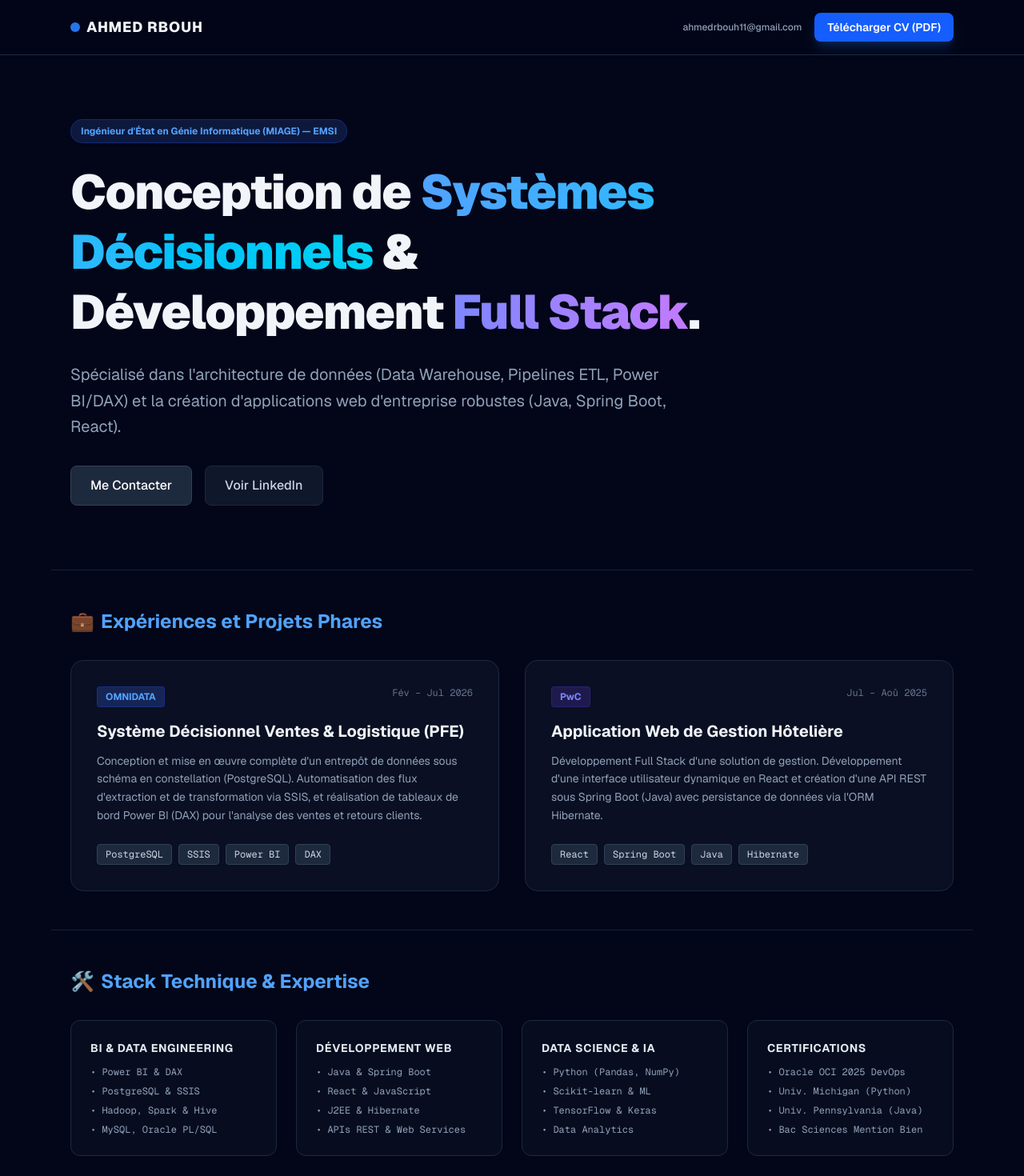
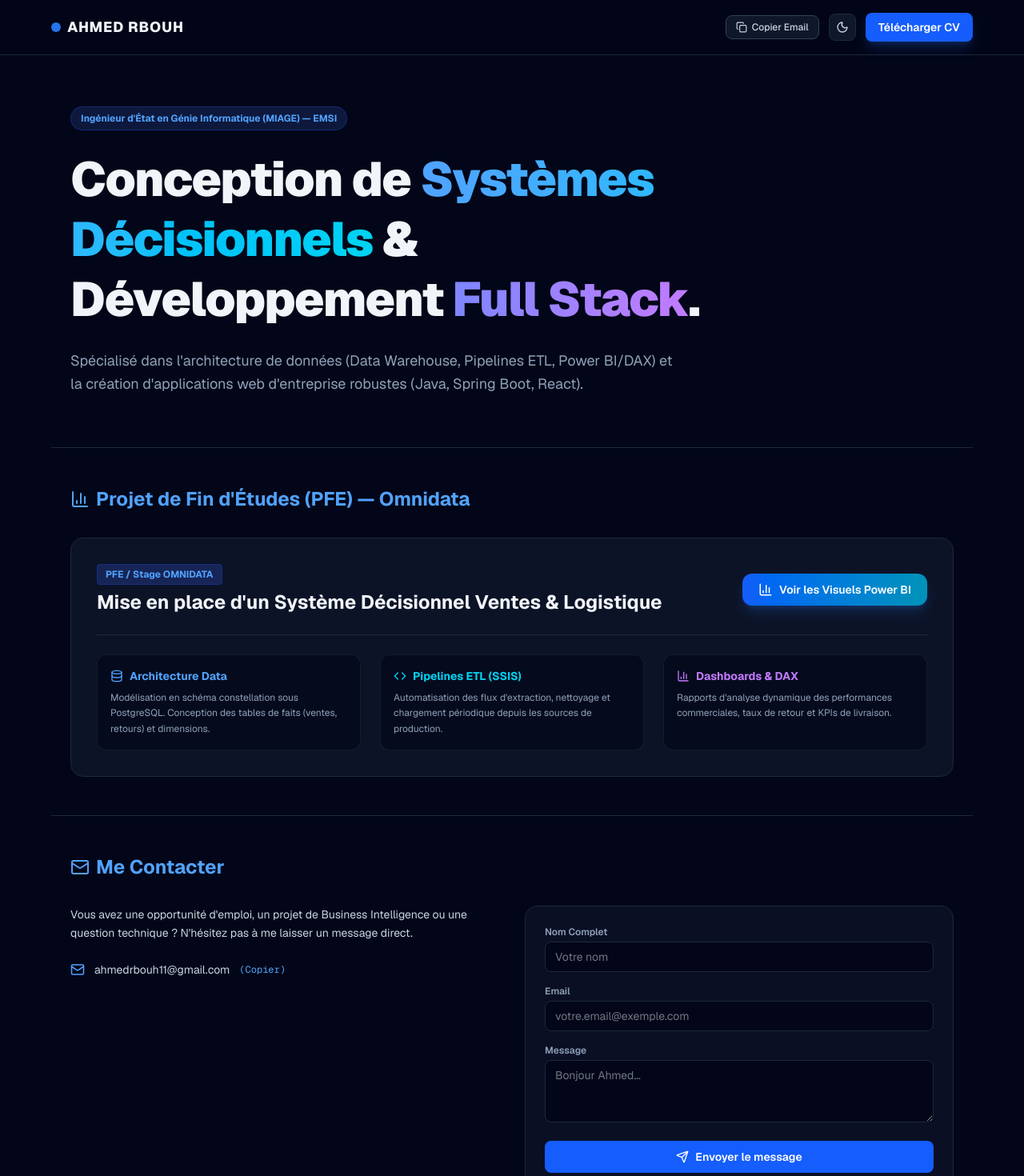
Before and after one commit to ahmedrbb/landing-page-ahmed, a Next.js app: page / in a window 1280 px wide. Shown: the top 1470 px of the page at 80% size. Built offline with nearby package versions, Linux system fonts and the light colour scheme.

Commit message:
Fix: Remove Linkedin import and update page design

```diff
--- a/app/page.tsx
+++ b/app/page.tsx
@@ -1,169 +1,250 @@
-import React from 'react';
+'use client';
+
+import React, { useState } from 'react';
+import { useTheme } from 'next-themes';
+import {
+  Sun, Moon, Copy, Check, ExternalLink, Mail,
+  BarChart3, Database, Code, CheckCircle, FileText, Send
+} from 'lucide-react';
 
 export default function Home() {
+  const { theme, setTheme } = useTheme();
+  const [copied, setCopied] = useState(false);
+  const [showPowerBIModal, setShowPowerBIModal] = useState(false);
+
+  // Fonction pour copier l'email
+  const handleCopyEmail = () => {
+    navigator.clipboard.writeText('ahmedrbouh11@gmail.com');
+    setCopied(true);
+    setTimeout(() => setCopied(false), 2000);
+  };
+
   return (
-    <div className="min-h-screen bg-slate-950 text-slate-100 font-sans selection:bg-blue-500 selection:text-white">
+    <div className="min-h-screen bg-slate-950 dark:bg-slate-950 text-slate-100 dark:text-slate-100 transition-colors duration-300 font-sans">
+
       {/* 1. Header / Navbar */}
-      <header className="sticky top-0 z-50 backdrop-blur-md bg-slate-950/80 border-b border-slate-800">
-        <div className="max-w-6xl mx-auto px-6 py-4 flex justify-between items-center">
+      <header className="sticky top-0 z-50 backdrop-blur-md bg-slate-950/80 border-b border-slate-800 px-6 py-4">
+        <div className="max-w-6xl mx-auto flex justify-between items-center">
           <div className="flex items-center gap-2">
             <div className="w-3 h-3 rounded-full bg-blue-500 animate-pulse"></div>
             <span className="font-extrabold tracking-wider text-slate-100 text-lg">AHMED RBOUH</span>
           </div>
-          <div className="flex items-center gap-4">
-            <a
-              href="mailto:ahmedrbouh11@gmail.com"
-              className="hidden sm:inline-block text-xs font-medium text-slate-400 hover:text-white transition"
+
+          <div className="flex items-center gap-3">
+            {/* Bouton Copier Email */}
+            <button
+              onClick={handleCopyEmail}
+              className="flex items-center gap-1.5 bg-slate-900 hover:bg-slate-800 border border-slate-700 px-3 py-1.5 rounded-lg text-xs font-medium text-slate-300 transition"
+              title="Copier l'email"
             >
-              ahmedrbouh11@gmail.com
-            </a>
+              {copied ? <Check size={14} className="text-green-400" /> : <Copy size={14} />}
+              <span>{copied ? 'Copié !' : 'Copier Email'}</span>
+            </button>
+
+            {/* Theme Switcher */}
+            <button
+              onClick={() => setTheme(theme === 'dark' ? 'light' : 'dark')}
+              className="p-2 rounded-lg bg-slate-900 border border-slate-800 text-slate-300 hover:text-white transition"
+              aria-label="Changer le thème"
+            >
+              {theme === 'dark' ? <Sun size={16} /> : <Moon size={16} />}
+            </button>
+
+            {/* Télécharger CV */}
             <a
               href="/CV_AHMED_RBOUH.pdf"
               download
               className="bg-blue-600 hover:bg-blue-500 text-white px-4 py-2 rounded-lg text-xs md:text-sm font-semibold transition shadow-lg shadow-blue-500/20"
             >
-              Télécharger CV (PDF)
+              Télécharger CV
             </a>
           </div>
         </div>
       </header>
 
       {/* 2. Hero Section */}
-      <section className="max-w-6xl mx-auto px-6 py-20 text-left">
+      <section className="max-w-6xl mx-auto px-6 py-16 text-left">
         <div className="inline-block bg-blue-950/60 border border-blue-800/50 text-blue-400 text-xs font-bold px-3 py-1.5 rounded-full mb-6">
           Ingénieur d'État en Génie Informatique (MIAGE) — EMSI
         </div>
         <h1 className="text-4xl sm:text-6xl font-black tracking-tight text-slate-100 leading-tight max-w-4xl">
           Conception de <span className="text-transparent bg-clip-text bg-gradient-to-r from-blue-400 to-cyan-400">Systèmes Décisionnels</span> & Développement <span className="text-transparent bg-clip-text bg-gradient-to-r from-indigo-400 to-purple-400">Full Stack</span>.
         </h1>
-        <p className="mt-6 text-slate-400 text-lg sm:text-xl max-w-3xl leading-relaxed">
+        <p className="mt-6 text-slate-400 text-lg max-w-3xl leading-relaxed">
           Spécialisé dans l'architecture de données (Data Warehouse, Pipelines ETL, Power BI/DAX) et la création d'applications web d'entreprise robustes (Java, Spring Boot, React).
         </p>
-        <div className="mt-8 flex flex-wrap gap-4">
-          <a
-            href="mailto:ahmedrbouh11@gmail.com"
-            className="bg-slate-800 hover:bg-slate-700 text-white px-6 py-3 rounded-lg font-medium border border-slate-700 transition"
-          >
-            Me Contacter
-          </a>
-          <a
-            href="https://linkedin.com"
-            target="_blank"
-            rel="noopener noreferrer"
-            className="bg-slate-900 hover:bg-slate-800 text-slate-300 px-6 py-3 rounded-lg font-medium border border-slate-800 transition"
-          >
-            Voir LinkedIn
-          </a>
-        </div>
       </section>
 
-      {/* 3. Projets & Expériences */}
-      <section className="max-w-6xl mx-auto px-6 py-12 border-t border-slate-800/80">
+      {/* 3. Focus PFE & Visuels Power BI */}
+      <section className="max-w-6xl mx-auto px-6 py-12 border-t border-slate-800">
         <h2 className="text-2xl font-bold mb-8 text-blue-400 flex items-center gap-2">
-          <span>💼</span> Expériences et Projets Phares
+          <BarChart3 size={24} /> Projet de Fin d'Études (PFE) — Omnidata
         </h2>
 
-        <div className="grid md:grid-cols-2 gap-8">
+        <div className="bg-slate-900/80 rounded-2xl border border-slate-800 p-8 space-y-6">
+          <div className="flex flex-col md:flex-row justify-between items-start md:items-center gap-4 border-b border-slate-800 pb-6">
+            <div>
+              <span className="text-xs font-bold text-blue-400 bg-blue-950 px-2.5 py-1 rounded border border-blue-800/40">PFE / Stage OMNIDATA</span>
+              <h3 className="text-2xl font-bold text-slate-100 mt-2">Mise en place d'un Système Décisionnel Ventes & Logistique</h3>
+            </div>
 
-          {/* Projet 1: Omnidata */}
-          <div className="bg-slate-900/60 p-8 rounded-2xl border border-slate-800 hover:border-blue-500/40 transition duration-300 flex flex-col justify-between">
-            <div>
-              <div className="flex justify-between items-start mb-4">
-                <span className="text-xs font-bold text-blue-400 bg-blue-950 px-2.5 py-1 rounded border border-blue-800/40">OMNIDATA</span>
-                <span className="text-xs text-slate-500 font-mono">Fév – Jul 2026</span>
-              </div>
-              <h3 className="text-xl font-bold text-slate-100 mb-3">Système Décisionnel Ventes & Logistique (PFE)</h3>
-              <p className="text-slate-400 text-sm leading-relaxed mb-6">
-                Conception et mise en œuvre complète d'un entrepôt de données sous schéma en constellation (PostgreSQL). Automatisation des flux d'extraction et de transformation via SSIS, et réalisation de tableaux de bord Power BI (DAX) pour l'analyse des ventes et retours clients.
+            {/* Bouton pour voir les visuels Power BI */}
+            <button
+              onClick={() => setShowPowerBIModal(true)}
+              className="flex items-center gap-2 bg-gradient-to-r from-blue-600 to-cyan-600 hover:from-blue-500 hover:to-cyan-500 text-white px-5 py-2.5 rounded-xl text-sm font-semibold transition shadow-lg shadow-blue-500/20"
+            >
+              <BarChart3 size={18} />
+              <span>Voir les Visuels Power BI</span>
+            </button>
+          </div>
+
+          <div className="grid md:grid-cols-3 gap-6 text-sm text-slate-300">
+            <div className="bg-slate-950/60 p-4 rounded-xl border border-slate-800/60">
+              <h4 className="font-bold text-blue-400 mb-2 flex items-center gap-2">
+                <Database size={16} /> Architecture Data
+              </h4>
+              <p className="text-xs text-slate-400 leading-relaxed">
+                Modélisation en schéma constellation sous PostgreSQL. Conception des tables de faits (ventes, retours) et dimensions.
               </p>
             </div>
-            <div className="flex flex-wrap gap-2 text-xs font-mono text-slate-300">
-              <span className="bg-slate-800 px-2.5 py-1 rounded border border-slate-700">PostgreSQL</span>
-              <span className="bg-slate-800 px-2.5 py-1 rounded border border-slate-700">SSIS</span>
-              <span className="bg-slate-800 px-2.5 py-1 rounded border border-slate-700">Power BI</span>
-              <span className="bg-slate-800 px-2.5 py-1 rounded border border-slate-700">DAX</span>
-            </div>
-          </div>
 
-          {/* Projet 2: PwC */}
-          <div className="bg-slate-900/60 p-8 rounded-2xl border border-slate-800 hover:border-indigo-500/40 transition duration-300 flex flex-col justify-between">
-            <div>
-              <div className="flex justify-between items-start mb-4">
-                <span className="text-xs font-bold text-indigo-400 bg-indigo-950 px-2.5 py-1 rounded border border-indigo-800/40">PwC</span>
-                <span className="text-xs text-slate-500 font-mono">Jul – Aoû 2025</span>
-              </div>
-              <h3 className="text-xl font-bold text-slate-100 mb-3">Application Web de Gestion Hôtelière</h3>
-              <p className="text-slate-400 text-sm leading-relaxed mb-6">
-                Développement Full Stack d'une solution de gestion. Développement d'une interface utilisateur dynamique en React et création d'une API REST sous Spring Boot (Java) avec persistance de données via l'ORM Hibernate.
+            <div className="bg-slate-950/60 p-4 rounded-xl border border-slate-800/60">
+              <h4 className="font-bold text-cyan-400 mb-2 flex items-center gap-2">
+                <Code size={16} /> Pipelines ETL (SSIS)
+              </h4>
+              <p className="text-xs text-slate-400 leading-relaxed">
+                Automatisation des flux d'extraction, nettoyage et chargement périodique depuis les sources de production.
               </p>
             </div>
-            <div className="flex flex-wrap gap-2 text-xs font-mono text-slate-300">
-              <span className="bg-slate-800 px-2.5 py-1 rounded border border-slate-700">React</span>
-              <span className="bg-slate-800 px-2.5 py-1 rounded border border-slate-700">Spring Boot</span>
-              <span className="bg-slate-800 px-2.5 py-1 rounded border border-slate-700">Java</span>
-              <span className="bg-slate-800 px-2.5 py-1 rounded border border-slate-700">Hibernate</span>
+
+            <div className="bg-slate-950/60 p-4 rounded-xl border border-slate-800/60">
+              <h4 className="font-bold text-purple-400 mb-2 flex items-center gap-2">
+                <BarChart3 size={16} /> Dashboards & DAX
+              </h4>
+              <p className="text-xs text-slate-400 leading-relaxed">
+                Rapports d'analyse dynamique des performances commerciales, taux de retour et KPIs de livraison.
+              </p>
             </div>
-          </div>
-
-        </div>
-      </section>
-
-      {/* 4. Compétences Techniques */}
-      <section className="max-w-6xl mx-auto px-6 py-12 border-t border-slate-800/80">
-        <h2 className="text-2xl font-bold mb-8 text-blue-400 flex items-center gap-2">
-          <span>🛠️</span> Stack Technique & Expertise
-        </h2>
-        <div className="grid grid-cols-1 sm:grid-cols-2 md:grid-cols-4 gap-6">
-          <div className="bg-slate-900/40 p-6 rounded-xl border border-slate-800">
-            <h4 className="font-bold text-slate-200 mb-3 text-sm uppercase tracking-wider">BI & Data Engineering</h4>
-            <ul className="text-xs text-slate-400 space-y-2 font-mono">
-              <li>• Power BI & DAX</li>
-              <li>• PostgreSQL & SSIS</li>
-              <li>• Hadoop, Spark & Hive</li>
-              <li>• MySQL, Oracle PL/SQL</li>
-            </ul>
-          </div>
-
-          <div className="bg-slate-900/40 p-6 rounded-xl border border-slate-800">
-            <h4 className="font-bold text-slate-200 mb-3 text-sm uppercase tracking-wider">Développement Web</h4>
-            <ul className="text-xs text-slate-400 space-y-2 font-mono">
-              <li>• Java & Spring Boot</li>
-              <li>• React & JavaScript</li>
-              <li>• J2EE & Hibernate</li>
-              <li>• APIs REST & Web Services</li>
-            </ul>
-          </div>
-
-          <div className="bg-slate-900/40 p-6 rounded-xl border border-slate-800">
-            <h4 className="font-bold text-slate-200 mb-3 text-sm uppercase tracking-wider">Data Science & IA</h4>
-            <ul className="text-xs text-slate-400 space-y-2 font-mono">
-              <li>• Python (Pandas, NumPy)</li>
-              <li>• Scikit-learn & ML</li>
-              <li>• TensorFlow & Keras</li>
-              <li>• Data Analytics</li>
-            </ul>
-          </div>
-
-          <div className="bg-slate-900/40 p-6 rounded-xl border border-slate-800">
-            <h4 className="font-bold text-slate-200 mb-3 text-sm uppercase tracking-wider">Certifications</h4>
-            <ul className="text-xs text-slate-400 space-y-2 font-mono">
-              <li>• Oracle OCI 2025 DevOps</li>
-              <li>• Univ. Michigan (Python)</li>
-              <li>• Univ. Pennsylvania (Java)</li>
-              <li>• Bac Sciences Mention Bien</li>
-            </ul>
           </div>
         </div>
       </section>
 
-      {/* 5. Footer */}
-      <footer className="border-t border-slate-800/80 py-12 mt-12 bg-slate-950 text-center">
-        <div className="max-w-6xl mx-auto px-6">
-          <p className="text-sm font-semibold text-slate-300 mb-2">Ahmed Rbouh — Casablanca, Maroc</p>
-          <p className="text-xs text-slate-500">
-            Ingénieur d'État diplômé de l'École Marocaine des Sciences de l'Ingénieur (EMSI)
-          </p>
+      {/* Modal / Galerie des Visuels Power BI */}
+      {showPowerBIModal && (
+        <div className="fixed inset-0 z-50 bg-black/80 backdrop-blur-sm flex items-center justify-center p-4">
+          <div className="bg-slate-900 border border-slate-800 max-w-4xl w-full rounded-2xl p-6 relative max-h-[90vh] overflow-y-auto">
+            <button
+              onClick={() => setShowPowerBIModal(false)}
+              className="absolute top-4 right-4 text-slate-400 hover:text-white text-xl font-bold"
+            >
+              ✕
+            </button>
+            <h3 className="text-xl font-bold mb-4 text-blue-400 flex items-center gap-2">
+              <BarChart3 size={20} /> Aperçu des Tableaux de Bord Power BI (PFE)
+            </h3>
+
+            <div className="space-y-6">
+              <div className="bg-slate-950 p-4 rounded-xl border border-slate-800">
+                <img
+                  src="/powerbi-sales.png"
+                  alt="Dashboard Ventes Power BI"
+                  className="w-full rounded-lg border border-slate-800 mb-3 object-cover max-h-80"
+                  onError={(e) => { (e.target as HTMLElement).style.display = 'none'; }}
+                />
+                <h4 className="font-bold text-slate-200 text-sm">1. Tableau de Bord Ventes & CA</h4>
+                <p className="text-xs text-slate-400 mt-1">
+                  Visuel interactif présentant le chiffre d'affaires par région, catégorie de produits et évolution temporelle (mesures DAX avancées pour le Time Intelligence).
+                </p>
+              </div>
+
+              <div className="bg-slate-950 p-4 rounded-xl border border-slate-800">
+                <img
+                  src="/powerbi-logistics.png"
+                  alt="Dashboard Logistique Power BI"
+                  className="w-full rounded-lg border border-slate-800 mb-3 object-cover max-h-80"
+                  onError={(e) => { (e.target as HTMLElement).style.display = 'none'; }}
+                />
+                <h4 className="font-bold text-slate-200 text-sm">2. Suivi de la Logistique & Retours</h4>
+                <p className="text-xs text-slate-400 mt-1">
+                  Analyse du taux de satisfaction, suivi des délais de livraison et identification des motifs de retour par transporteur.
+                </p>
+              </div>
+            </div>
+          </div>
         </div>
+      )}
+
+      {/* 4. Formulaire de Contact */}
+      <section className="max-w-6xl mx-auto px-6 py-12 border-t border-slate-800">
+        <h2 className="text-2xl font-bold mb-8 text-blue-400 flex items-center gap-2">
+          <Mail size={24} /> Me Contacter
+        </h2>
+
+        <div className="grid md:grid-cols-2 gap-8">
+          <div>
+            <p className="text-slate-300 text-sm leading-relaxed mb-6">
+              Vous avez une opportunité d'emploi, un projet de Business Intelligence ou une question technique ? N'hésitez pas à me laisser un message direct.
+            </p>
+            <div className="space-y-3">
+              <button
+                onClick={handleCopyEmail}
+                className="flex items-center gap-3 text-slate-300 hover:text-white transition text-sm"
+              >
+                <Mail size={18} className="text-blue-400" />
+                <span>ahmedrbouh11@gmail.com</span>
+                <span className="text-xs text-blue-400 font-mono">(Copier)</span>
+              </button>
+            </div>
+          </div>
+
+          <form
+            action="https://formspree.io/f/xvvv_votre_id"
+            method="POST"
+            className="bg-slate-900/60 p-6 rounded-2xl border border-slate-800 space-y-4"
+          >
+            <div>
+              <label className="block text-xs font-semibold text-slate-400 mb-1">Nom Complet</label>
+              <input
+                type="text"
+                name="name"
+                required
+                placeholder="Votre nom"
+                className="w-full bg-slate-950 border border-slate-800 rounded-lg px-3 py-2 text-sm text-slate-200 focus:outline-none focus:border-blue-500"
+              />
+            </div>
+            <div>
+              <label className="block text-xs font-semibold text-slate-400 mb-1">Email</label>
+              <input
+                type="email"
+                name="email"
+                required
+                placeholder="votre.email@exemple.com"
+                className="w-full bg-slate-950 border border-slate-800 rounded-lg px-3 py-2 text-sm text-slate-200 focus:outline-none focus:border-blue-500"
+              />
+            </div>
+            <div>
+              <label className="block text-xs font-semibold text-slate-400 mb-1">Message</label>
+              <textarea
+                name="message"
+                rows={3}
+                required
+                placeholder="Bonjour Ahmed..."
+                className="w-full bg-slate-950 border border-slate-800 rounded-lg px-3 py-2 text-sm text-slate-200 focus:outline-none focus:border-blue-500"
+              ></textarea>
+            </div>
+            <button
+              type="submit"
+              className="w-full bg-blue-600 hover:bg-blue-500 text-white font-semibold py-2.5 rounded-lg text-sm transition flex items-center justify-center gap-2"
+            >
+              <Send size={16} /> Envoyer le message
+            </button>
+          </form>
+        </div>
+      </section>
+
+      {/* Footer */}
+      <footer className="border-t border-slate-800 py-8 text-center text-xs text-slate-500">
+        <p>Ahmed Rbouh — Ingénieur d'État en Génie Informatique (EMSI)</p>
       </footer>
     </div>
   );
```
